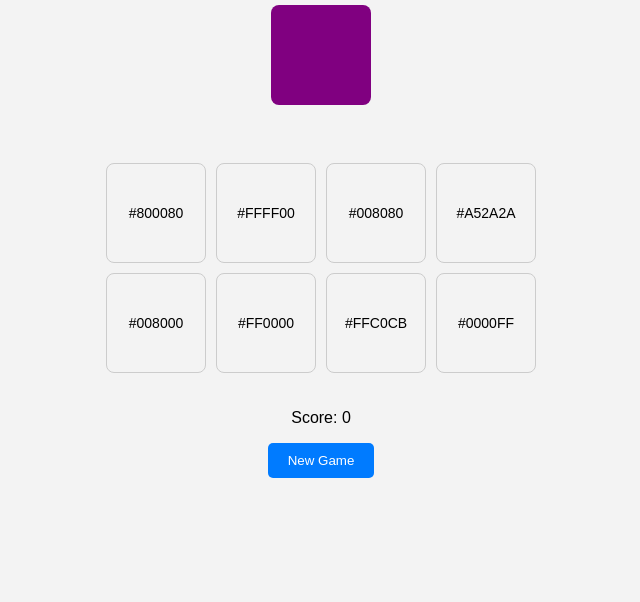
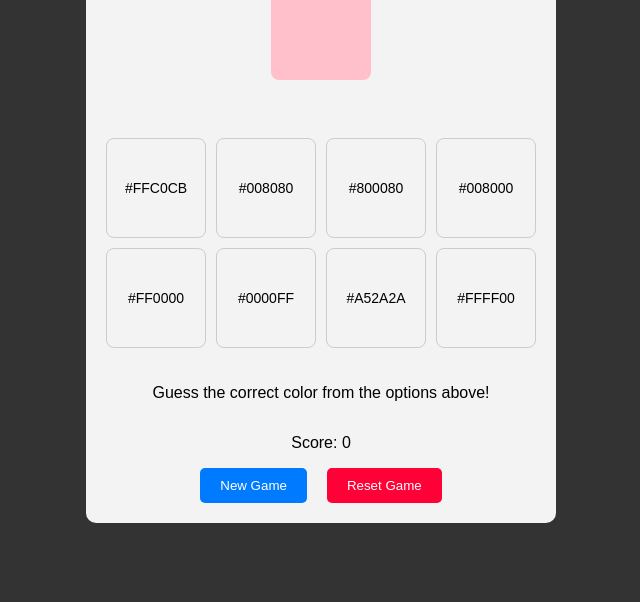
Before and after one commit to adamulab/hng-stage1-color-game, a plain HTML site: page index.html in a window 1280 px wide. Shown: the part 198-800 px from the top of the page, without its empty margins (319-959 px from the left). Drawn offline with Linux system fonts and the light colour scheme.

Commit message:
complete color guessing game v1

```diff
--- a/app.js
+++ b/app.js
@@ -15,8 +15,9 @@ let buttonsVisible = false;
 const colorBox = document.querySelector(".color-box");
 const gameStatus = document.querySelector(".status");
 const colorOptionsContainer = document.querySelector(".color-options");
-const scoreDisplay = document.querySelector(".score");
+const showScore = document.querySelector(".score");
 const newGameButton = document.querySelector(".new-game-button");
+const resetGameButton = document.querySelector(".reset-game-button");
 
 function getRandomColor() {
   return colors[Math.floor(Math.random() * colors.length)];
@@ -29,7 +30,7 @@ function shuffleArray(array) {
   }
 }
 
-function setupGame() {
+function startGame() {
   targetColor = getRandomColor();
   colorBox.style.backgroundColor = targetColor;
   gameStatus.textContent = "";
@@ -63,11 +64,15 @@ function handleColorGuess(color, button) {
   } else {
     gameStatus.textContent = "Wrong! Try again.";
   }
-  scoreDisplay.textContent = `Score: ${score}`;
+  showScore.textContent = `Score: ${score}`;
 }
 
 newGameButton.addEventListener("click", () => {
-  setupGame();
+  startGame();
 });
 
-setupGame();
+resetGameButton.addEventListener("click", () => {
+  showScore.textContent = `Score: 0`;
+});
+
+startGame();
--- a/index.html
+++ b/index.html
@@ -7,16 +7,26 @@
     <link rel="stylesheet" href="style.css" />
   </head>
   <body>
-    <h1 data-testid="gameInstructions">Guess the correct color!</h1>
+    <div class="wrapper">
+      <h1>Color Guessing Game!</h1>
       <div class="color-box" data-testid="colorBox"></div>
       <p class="status" data-testid="gameStatus"></p>
-    <div class="color-options">
+      <div class="color-options" data-testid="colorOption">
         <!-- Color buttons will be dynamically added here -->
       </div>
+      <p data-testid="gameInstructions">
+        Guess the correct color from the options above!
+      </p>
       <p class="score" data-testid="score">Score: 0</p>
+      <div class="button">
         <button class="new-game-button" data-testid="newGameButton">
           New Game
         </button>
+        <button class="reset-game-button" data-testid="resetGameButton">
+          Reset Game
+        </button>
+      </div>
+    </div>
     <script src="app.js"></script>
   </body>
 </html>
--- a/style.css
+++ b/style.css
@@ -6,7 +6,15 @@ body {
   justify-content: center;
   min-height: 100vh;
   margin: 0;
+  background-color: #333333;
+}
+.wrapper {
   background-color: #f3f3f3;
+  padding: 20px;
+  display: flex;
+  flex-direction: column;
+  align-items: center;
+  border-radius: 10px;
 }
 h1 {
   margin-bottom: 20px;
@@ -37,6 +45,10 @@ h1 {
   align-items: center;
   justify-content: center;
 }
+.button {
+  display: flex;
+  gap: 20px;
+}
 .new-game-button {
   padding: 10px 20px;
   background-color: #007bff;
@@ -48,6 +60,17 @@ h1 {
 .new-game-button:hover {
   background-color: #0056b3;
 }
+.reset-game-button {
+  padding: 10px 20px;
+  background-color: #ff0037;
+  color: white;
+  border: none;
+  border-radius: 5px;
+  cursor: pointer;
+}
+.reset-game-button:hover {
+  background-color: #7e2236;
+}
 .status {
   font-size: 18px;
   margin-bottom: 20px;
```
Lines whose indentation alone changed are shown as unchanged.
